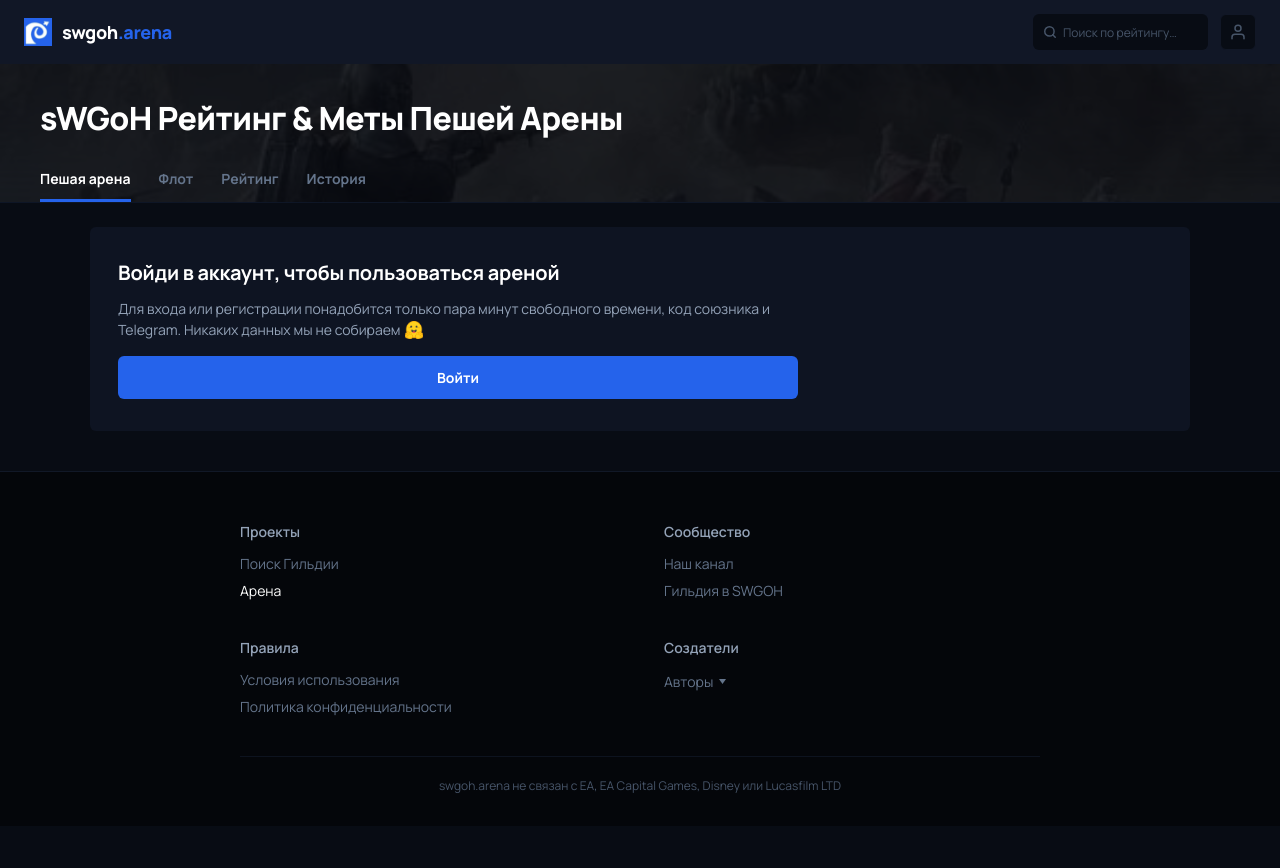
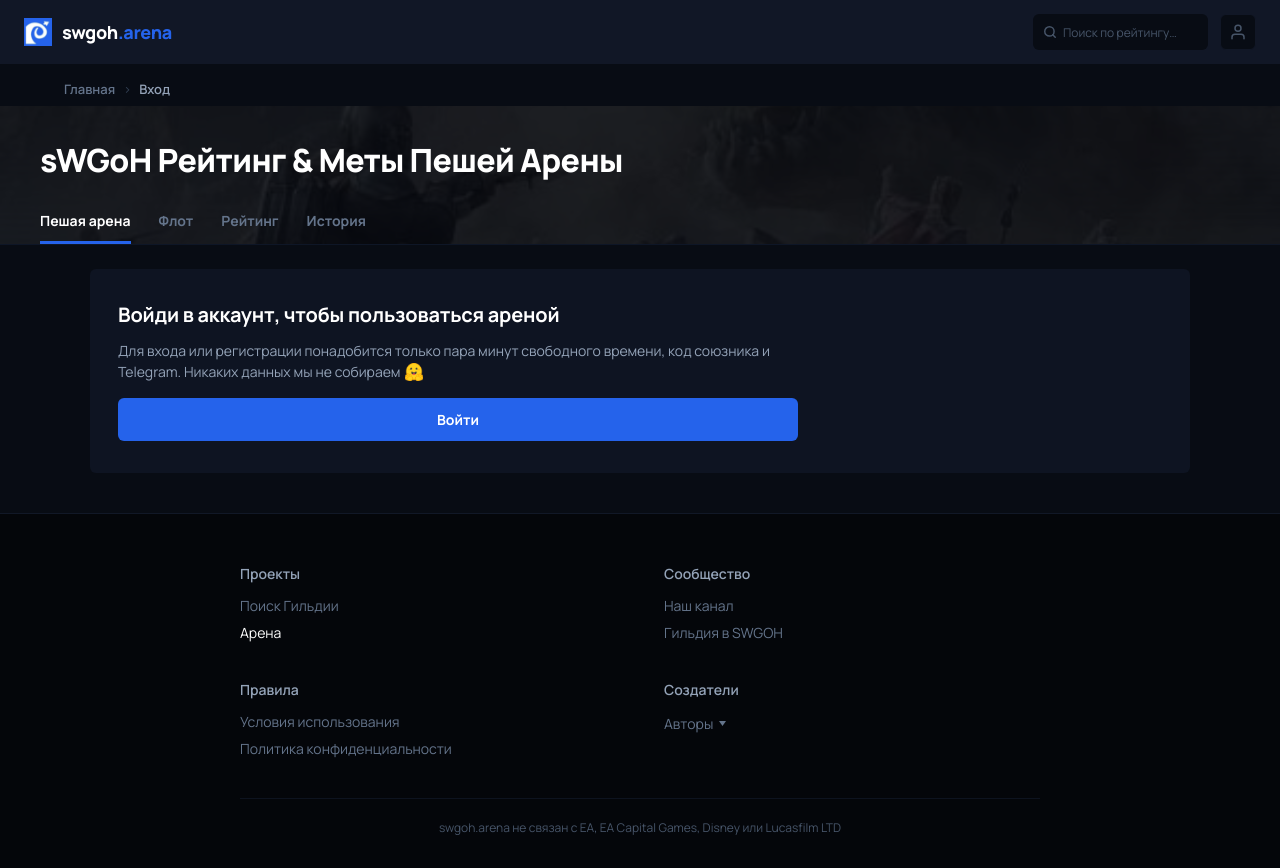
Before and after one commit to jango100500-ui/swgoh.arena, a React (Vite) app: page / in a window 1280 px wide. Before the commit the page ends 826 px from the top, so only its background shows below. Built offline with nearby package versions, Linux system fonts and the light colour scheme.

Commit message:
Update Main.tsx

```diff
--- a/src/main/Main.tsx
+++ b/src/main/Main.tsx
@@ -1,13 +1,19 @@
+import { useState } from 'react';
 import { HeroBanner } from '../uis/HeroBanner';
 import { AuthBanner } from '../uis/AuthBanner';
+import { Breadcrumbs } from '../uis/Breadcrumbs';
 import { useAuth } from '../app/useAuth';
 
 export const Main = () => {
   const { isAuthenticated, isLoading } = useAuth();
+  const [activeTab, setActiveTab] = useState('Пешая арена');
+
+  const breadcrumbCurrent = !isAuthenticated && !isLoading ? 'Вход' : activeTab;
 
   return (
     <main style={{ display: 'flex', flexDirection: 'column' }}>
-      <HeroBanner />
+      <Breadcrumbs current={breadcrumbCurrent} onNavigateHome={() => {}} />
+      <HeroBanner onTabChange={setActiveTab} />
       <div style={{ padding: '0 24px', width: '100%', margin: '0 auto 40px' }}>
         {!isLoading && !isAuthenticated && <AuthBanner />}
       </div>
```
